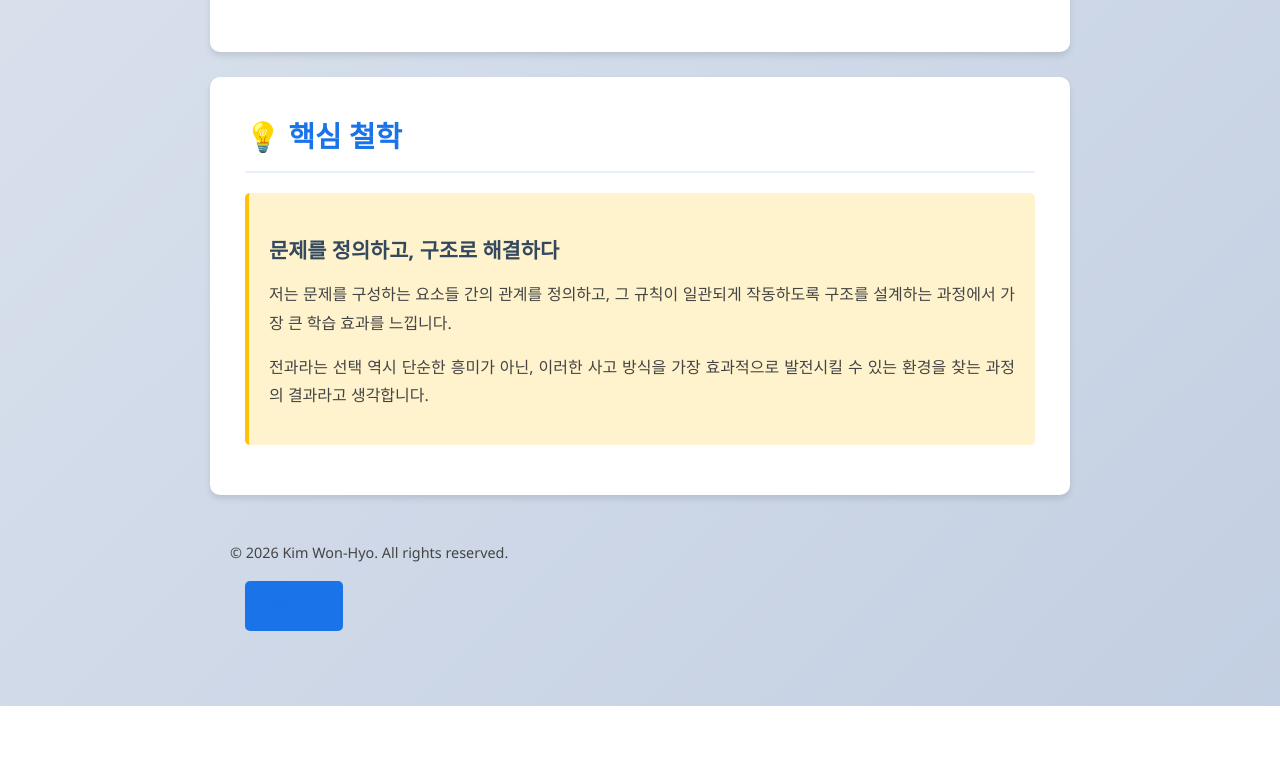
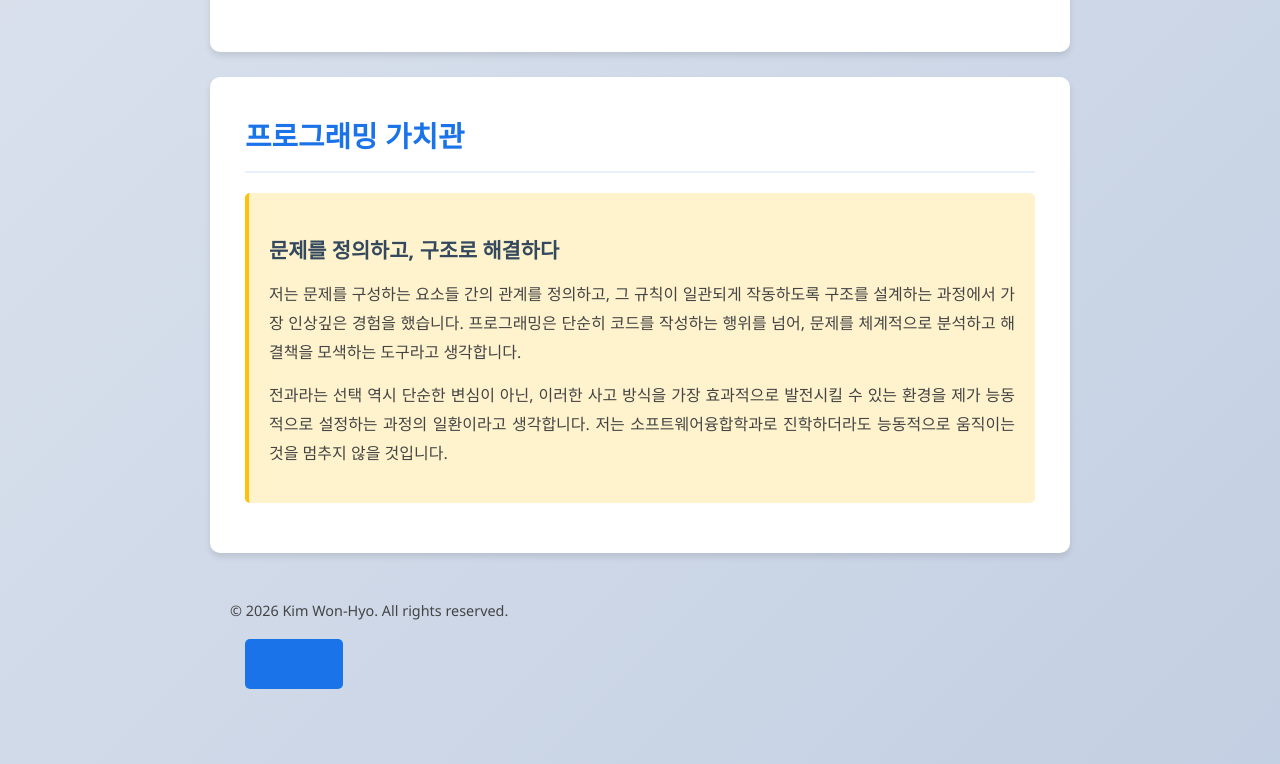
Before and after one commit to skyblue220/skyblue220.github.io, a plain HTML site: page index.html in a window 1280 px wide. Shown: the part 2663-3427 px from the top of the page. Before the commit the page ends 3369 px from the top, so only its background shows below. Drawn offline with Linux system fonts and the light colour scheme.

Commit message:
Revise core values and philosophy text
Updated the core values and philosophy sections for clarity and impact.

```diff
--- a/index.html
+++ b/index.html
@@ -207,16 +207,16 @@
       </div>
     </section>
 
-    <!-- 4. 핵심 가치 -->
+    <!-- 4. 가치관 -->
     <section>
-      <h2>💡 핵심 철학</h2>
+      <h2>프로그래밍 가치관</h2>
       <div class="highlight">
         <h3>문제를 정의하고, 구조로 해결하다</h3>
         <p>
-          저는 문제를 구성하는 요소들 간의 관계를 정의하고, 그 규칙이 일관되게 작동하도록 구조를 설계하는 과정에서 가장 큰 학습 효과를 느낍니다.
+          저는 문제를 구성하는 요소들 간의 관계를 정의하고, 그 규칙이 일관되게 작동하도록 구조를 설계하는 과정에서 가장 인상깊은 경험을 했습니다. 프로그래밍은 단순히 코드를 작성하는 행위를 넘어, 문제를 체계적으로 분석하고 해결책을 모색하는 도구라고 생각합니다.
         </p>
         <p style="margin-top: 15px;">
-          전과라는 선택 역시 단순한 흥미가 아닌, 이러한 사고 방식을 가장 효과적으로 발전시킬 수 있는 환경을 찾는 과정의 결과라고 생각합니다.
+          전과라는 선택 역시 단순한 변심이 아닌, 이러한 사고 방식을 가장 효과적으로 발전시킬 수 있는 환경을 제가 능동적으로 설정하는 과정의 일환이라고 생각합니다. 저는 소프트웨어융합학과로 진학하더라도 능동적으로 움직이는 것을 멈추지 않을 것입니다.
         </p>
       </div>
     </section>
```
